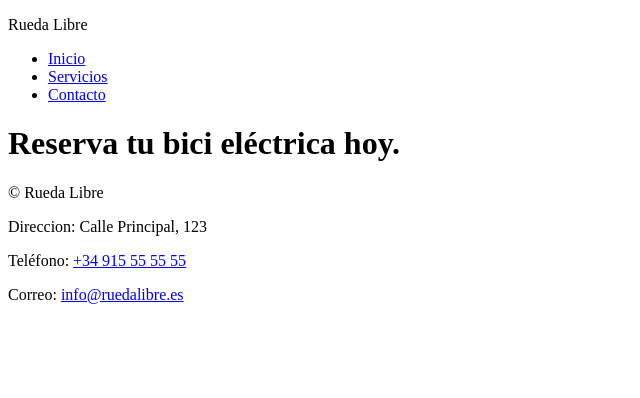
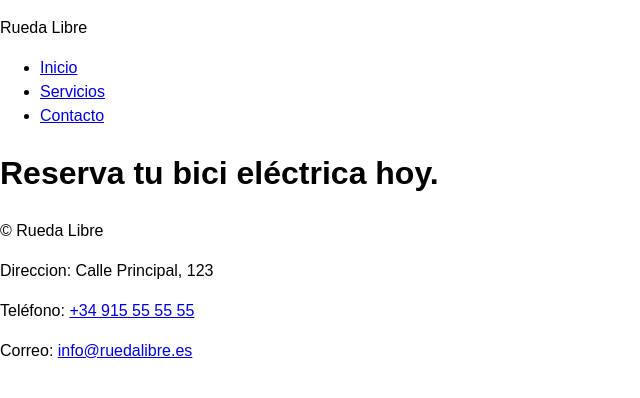
Before and after one commit to CursoGetafe/plantilla-repositorio, a plain HTML site: page tarifas.html in a window 1280 px wide. Shown: the whole page, without its empty margins (0-640 px from the left). Drawn offline with Linux system fonts and the light colour scheme.

Commit message:
Vincular estilos

```diff
--- a/css/estilos.css
+++ b/css/estilos.css
@@ -7,6 +7,13 @@
 
 /* 2. Base */
 
+body {
+  font-family: sans-serif;
+  line-height: 1.5;
+  margin: 0;
+  padding: 0;
+}
+
 /* 3. Estructura de página (sesiones 9 y 10) */
 
 /* 4. Componentes */
--- a/tarifas.html
+++ b/tarifas.html
@@ -8,6 +8,7 @@
 
 <head>
   <meta charset="utf-8">
+  <link rel="stylesheet" href="css/estilos.css">
   <meta name="viewport" content="width=device-width, initial-scale=1">
   <!-- TODO: título único y descriptivo, por ejemplo «Servicios · Rueda Libre» -->
   <title>Tarifas · Rueda Libre</title>
```
Also changed, not shown: contacto.html (+1 -0 lines), reservas.html (+1 -0 lines).
